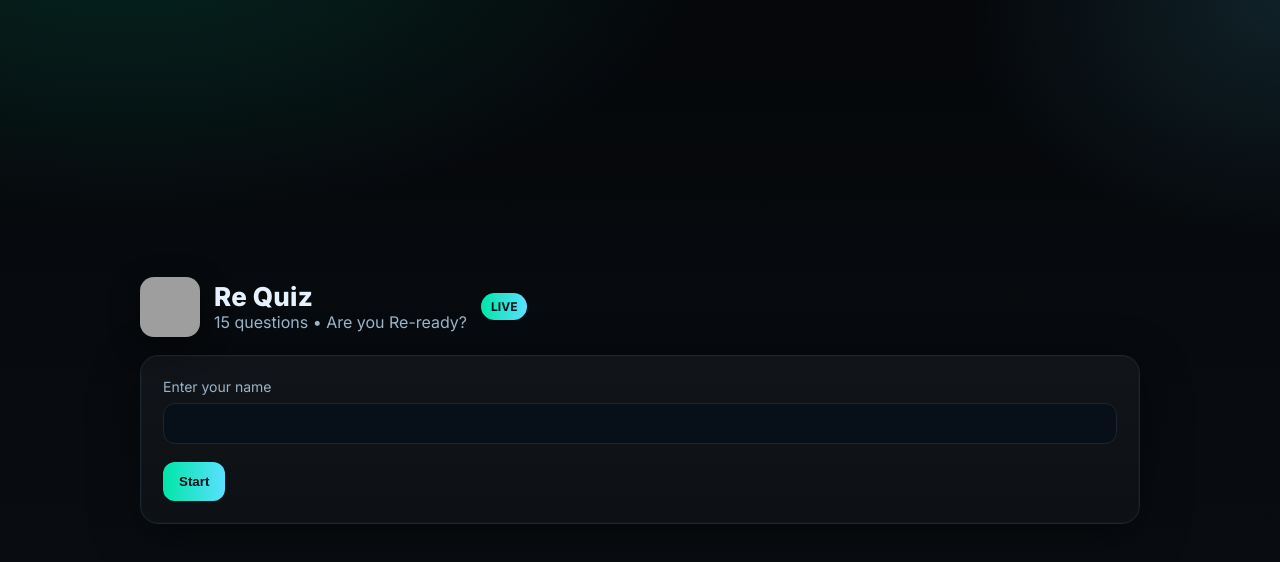
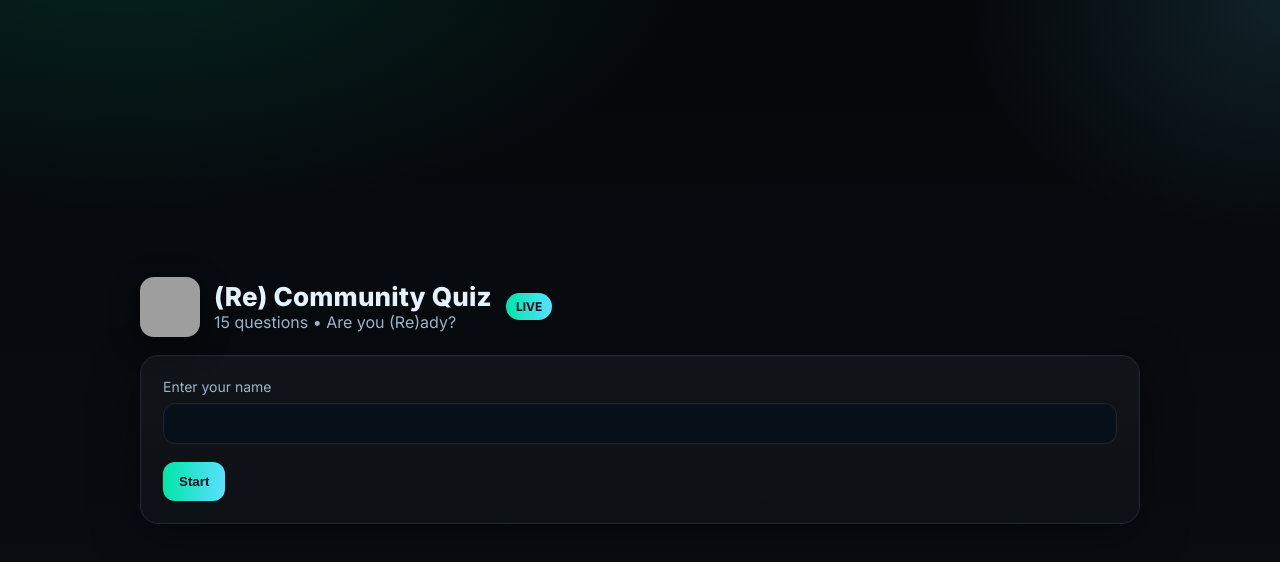
Before and after one commit to meitipro/re_quiz, a website: page index.html in a window 1280 px wide. Drawn offline with Linux system fonts and the light colour scheme; grey boxes are pictures that could not be loaded.

Commit message:
Update index.html

```diff
--- a/index.html
+++ b/index.html
@@ -4,9 +4,9 @@
   <meta charset="utf-8" />
   <meta name="viewport" content="width=device-width, initial-scale=1" />
   <title>Re Quiz (15 Questions)</title>
-  <meta name="description" content="Play the Re Community Quiz — 15 random questions each run. Enter your name, test your knowledge, and share your score on X." />
+  <meta name="description" content="Play the (Re) Community Quiz — 15 random questions each run. Enter your name, test your knowledge, and share your score on X." />
   <meta property="og:title" content="Re Quiz" />
-  <meta property="og:description" content="15 random questions. Are you Re‑ready?" />
+  <meta property="og:description" content="15 random questions. Are you (Re)ady?" />
   <meta property="og:image" content="https://pbs.twimg.com/profile_images/1965499081771667456/4QpwkYVk_400x400.jpg" />
   <meta property="twitter:card" content="summary" />
   <link rel="icon" type="image/png" href="https://pbs.twimg.com/profile_images/1965499081771667456/4QpwkYVk_400x400.jpg" />
@@ -56,8 +56,8 @@
       <div class="header">
         <img class="logo" src="https://pbs.twimg.com/profile_images/1965499081771667456/4QpwkYVk_400x400.jpg" alt="Re Logo" />
         <div>
-          <div class="title">Re Quiz</div>
-          <div class="muted">15 questions • Are you Re-ready?</div>
+          <div class="title">(Re) Community Quiz</div>
+          <div class="muted">15 questions • Are you (Re)ady?</div>
         </div>
         <span class="badge">LIVE</span>
       </div>
```
